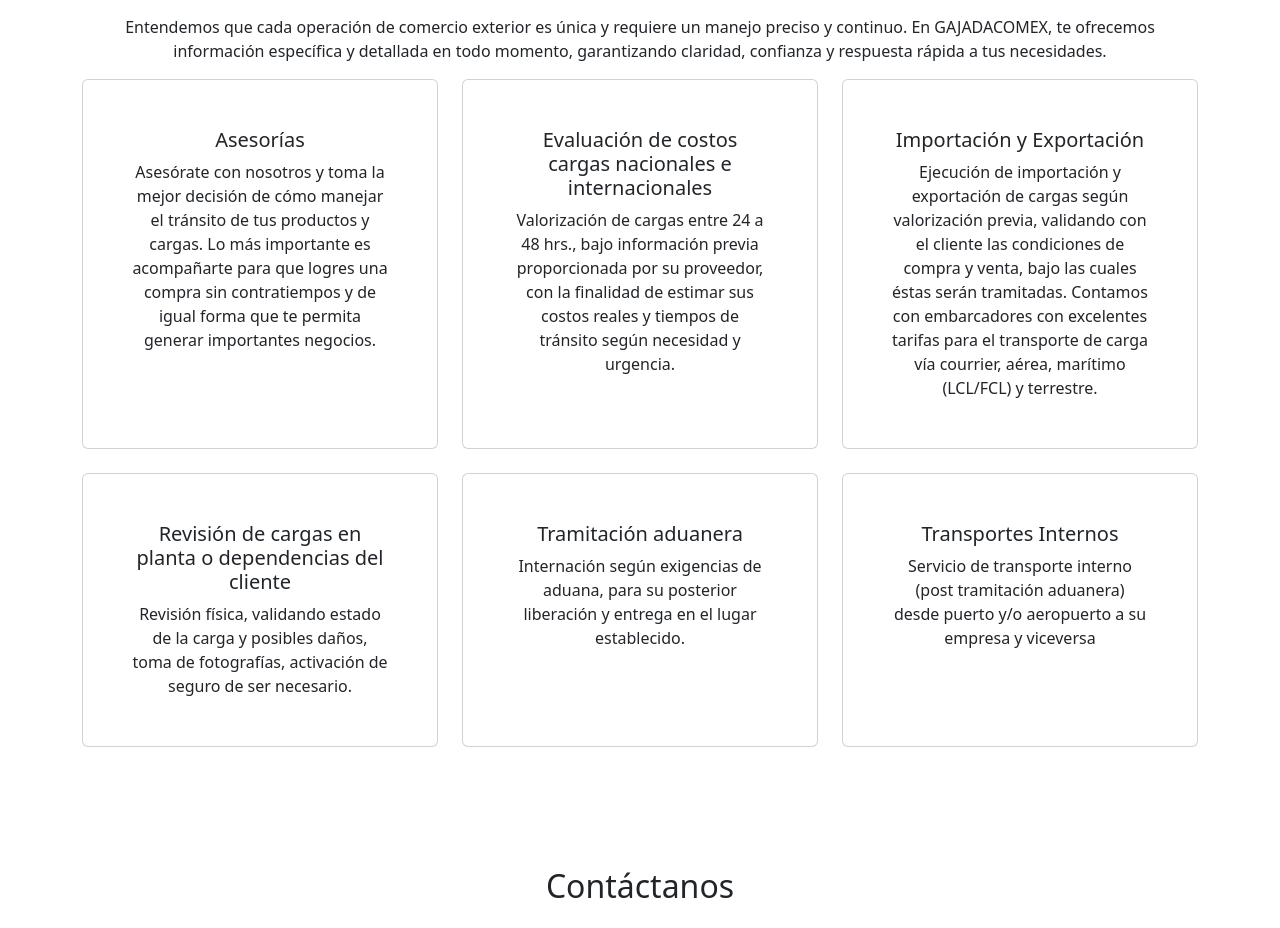
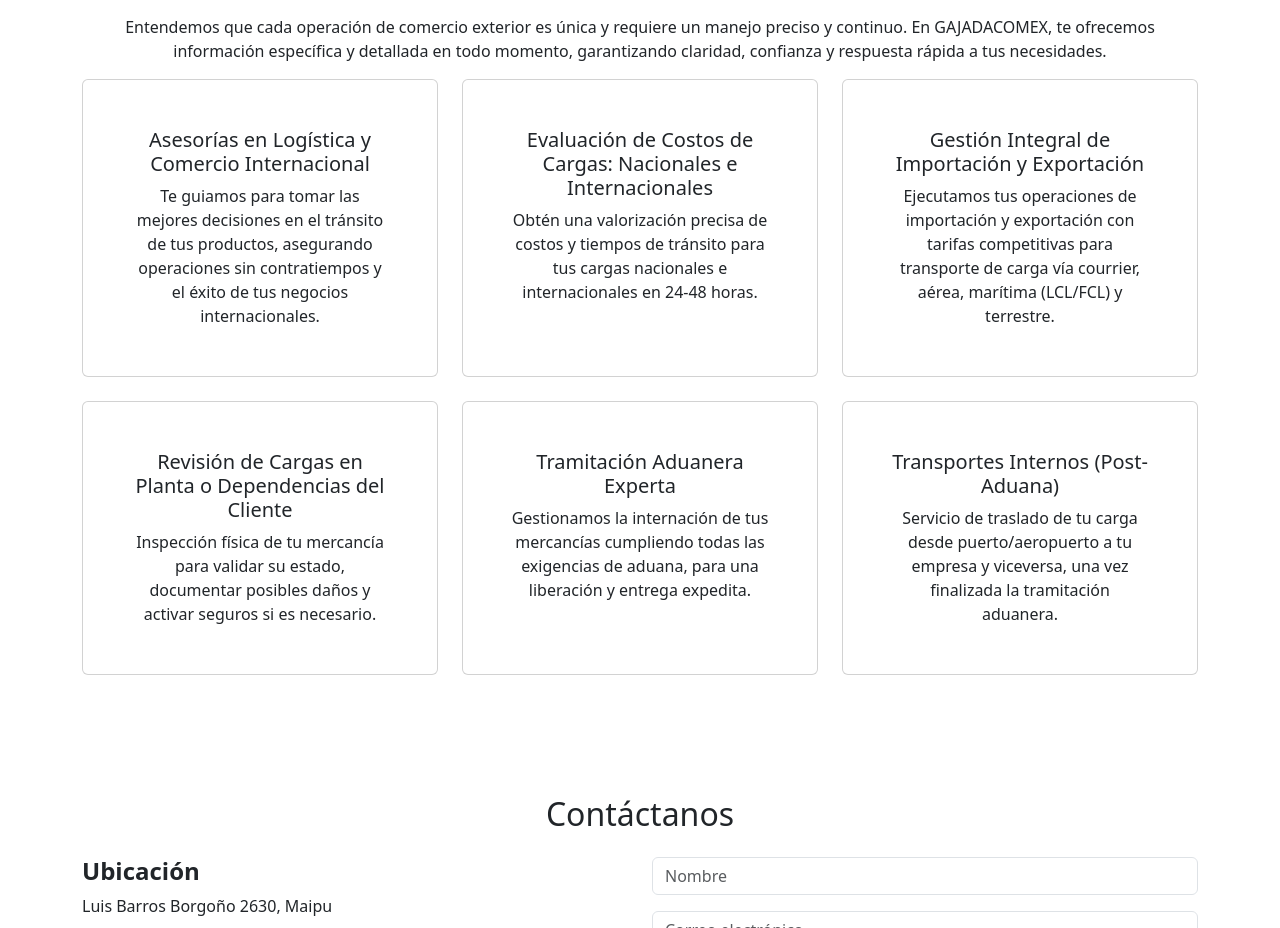
Before and after one commit to diegocmd20/Gajadacomex, a Vue app: page / in a window 1280 px wide. Shown: the part 980-1908 px from the top of the page. Built offline with nearby package versions, Linux system fonts and the light colour scheme.

Commit message:
App.vue modified to add services description

```diff
--- a/src/App.vue
+++ b/src/App.vue
@@ -27,12 +27,12 @@
       scrolledNav: false,
       scrollTop: false,
       serviciosPrincipales: [
-        { titulo: 'Asesorías', descripcion: 'Asesórate con nosotros y toma la mejor decisión de cómo manejar el tránsito de tus productos y cargas. Lo más importante es acompañarte para que logres una compra sin contratiempos y de igual forma que te permita generar importantes negocios.' },
-        { titulo: 'Evaluación de costos cargas nacionales e internacionales', descripcion: 'Valorización de cargas entre 24 a 48 hrs., bajo información previa proporcionada por su proveedor, con la finalidad de estimar sus costos reales y tiempos de tránsito según necesidad y urgencia.' },
-        { titulo: 'Importación y Exportación', descripcion: 'Ejecución de importación y exportación de cargas según valorización previa, validando con el cliente las condiciones de compra y venta, bajo las cuales éstas serán tramitadas. Contamos con embarcadores con excelentes tarifas para el transporte de carga vía courrier, aérea, marítimo (LCL/FCL) y terrestre.' },
-        { titulo: 'Revisión de cargas en planta o dependencias del cliente', descripcion: 'Revisión física, validando estado de la carga y posibles daños, toma de fotografías, activación de seguro de ser necesario.' },
-        { titulo: 'Tramitación aduanera', descripcion: 'Internación según exigencias de aduana, para su posterior liberación y entrega en el lugar establecido.' },
-        { titulo: 'Transportes Internos', descripcion: 'Servicio de transporte interno (post tramitación aduanera) desde puerto y/o aeropuerto a su empresa y viceversa' }
+        { titulo: 'Asesorías en Logística y Comercio Internacional', descripcion: 'Te guiamos para tomar las mejores decisiones en el tránsito de tus productos, asegurando operaciones sin contratiempos y el éxito de tus negocios internacionales.' },
+        { titulo: 'Evaluación de Costos de Cargas: Nacionales e Internacionales', descripcion: 'Obtén una valorización precisa de costos y tiempos de tránsito para tus cargas nacionales e internacionales en 24-48 horas.' },
+        { titulo: 'Gestión Integral de Importación y Exportación', descripcion: 'Ejecutamos tus operaciones de importación y exportación con tarifas competitivas para transporte de carga vía courrier, aérea, marítima (LCL/FCL) y terrestre.' },
+        { titulo: 'Revisión de Cargas en Planta o Dependencias del Cliente', descripcion: 'Inspección física de tu mercancía para validar su estado, documentar posibles daños y activar seguros si es necesario.' },
+        { titulo: 'Tramitación Aduanera Experta', descripcion: 'Gestionamos la internación de tus mercancías cumpliendo todas las exigencias de aduana, para una liberación y entrega expedita.' },
+        { titulo: 'Transportes Internos (Post-Aduana)', descripcion: 'Servicio de traslado de tu carga desde puerto/aeropuerto a tu empresa y viceversa, una vez finalizada la tramitación aduanera.' }
       ],
       serviciosCompletos: [],
       equipoTrabajo: [],
```
